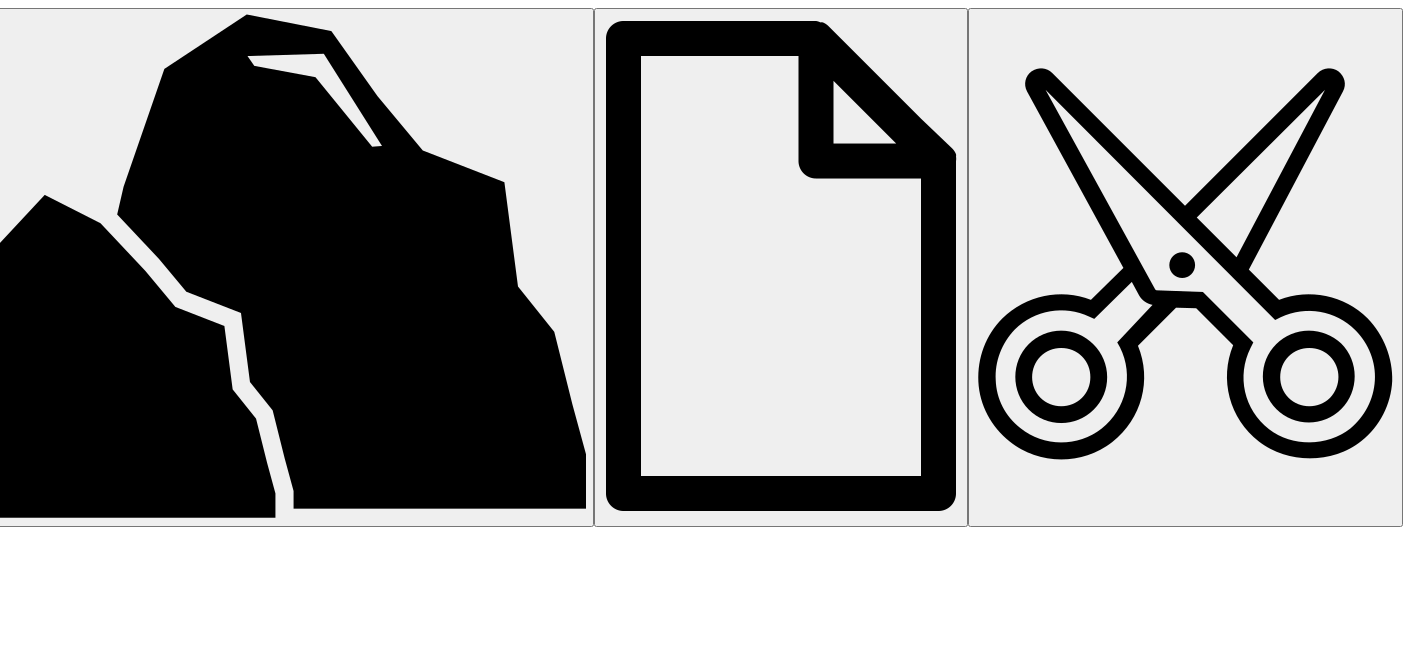
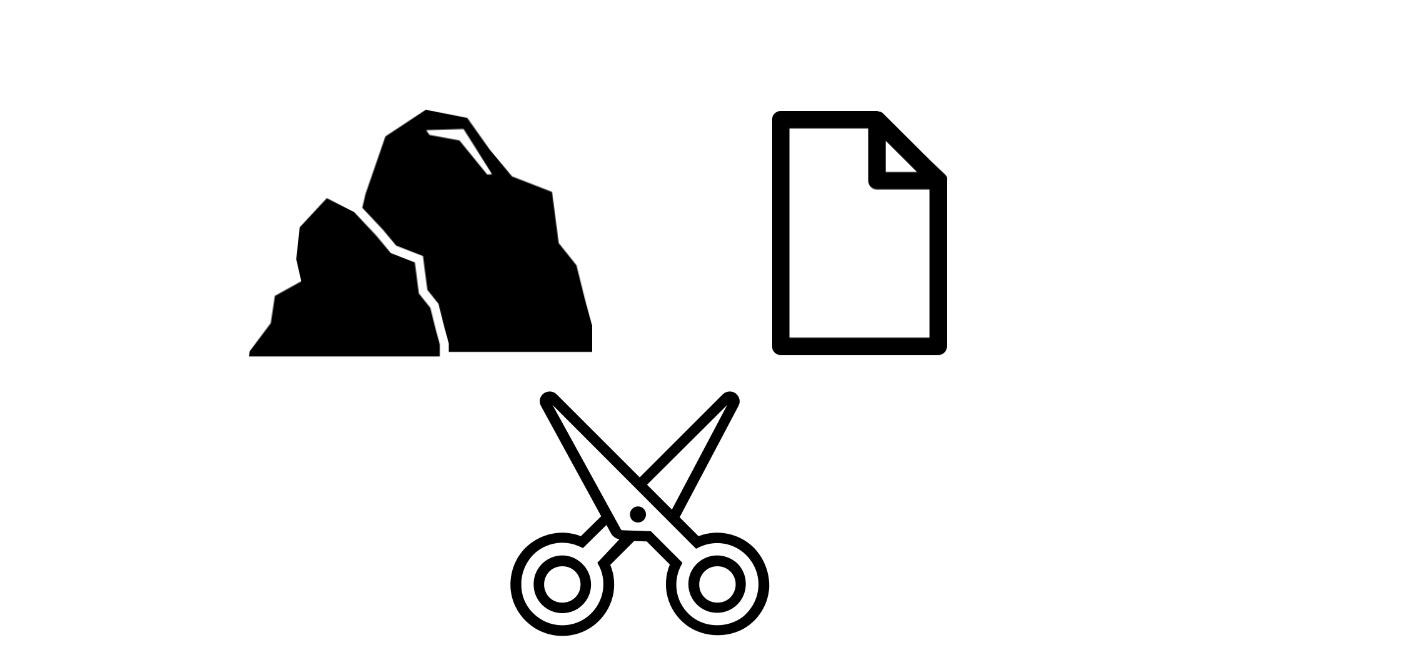
Before and after one commit to adamgiovanelli/rps, a plain HTML site: page index.html in a window 1280 px wide. Shown: the whole page, 1403 px wide, since content can reach past the window. Drawn offline with Linux system fonts and the light colour scheme.

Commit message:
Changed user input to image type. Used flexbox for UI layout. Imported new font.

```diff
--- a/index.html
+++ b/index.html
@@ -9,11 +9,19 @@
     <script src="rps.js" defer></script>
 </head>
 <body>
-    <button id="Rock"><img src="rock.png"></button>
-    <button id="Paper"><img src="paper.png"></button>
-    <button id="Scissors"><img src="scissors.png"></button>
-    <p id="playerMove"></p>
-    <p id="computerMove"></p>
-    <p id="result"></p>
+    <!--
+    <div class="header">
+        Rock Paper Scissors
+    </div>-->
+    <div class="buttons">
+        <input type="image" id="Rock" src="rock.png"/>
+        <input type="image" id="Paper" src="paper.png"/>
+        <input type="image" id="Scissors" src="scissors.png"/>
+    </div>
+    <div class="output">
+        <p id="playerMove"></p>
+        <p id="computerMove"></p>
+        <p id="result"></p>
+    </div>
 </body>
 </html>
--- a/rps.js
+++ b/rps.js
@@ -113,7 +113,7 @@ function playGame(){
 }
 
 //Using the buttons to choose move and trigger playRound
-const buttons = document.querySelectorAll('button');
+const buttons = document.querySelectorAll('input');
 buttons.forEach((button) => {
     button.addEventListener('click',() => {
         const playerMove = button.id;
--- a/style.css
+++ b/style.css
@@ -1,4 +1,50 @@
+@import url('https://fonts.googleapis.com/css2?family=Source+Code+Pro:wght@700&display=swap');
+
 body {
     display: flex;
     justify-content: center;
+    flex-direction: column;
+    align-items: center;
+    font-family: 'Source Code Pro', monospace;
 }
+
+.header {
+    font-size: 64px;
+    margin-bottom: 64px;
+    margin-top: 32px;
+    display: flex;
+    justify-content: center;
+    text-align: center;
+}
+
+.buttons {
+    display: flex;
+    justify-content: center;
+    gap: 32px;
+    flex-wrap: wrap;
+    padding-top: 100px;
+    margin-bottom: 32px;
+}
+
+#Rock, #Paper, #Scissors {
+    height: 250px;
+    width: auto;
+    margin: 0 32px 0 32px;
+}
+
+#Paper {
+    padding-right: calc((343.125px - 178.281px)/2);
+    padding-left: calc((343.125px - 178.281px)/2);
+}
+
+#Scissors {
+    padding-right: calc((343.125px - 261.875px)/2);
+    padding-left: calc((343.125px - 261.875px)/2);
+}
+
+
+
+#playerMove, #computerMove, #result {
+    text-align: center;
+    font-size: 32px;
+}
```
